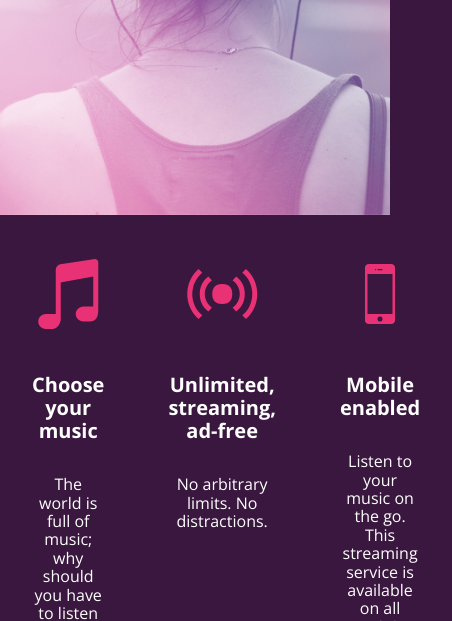
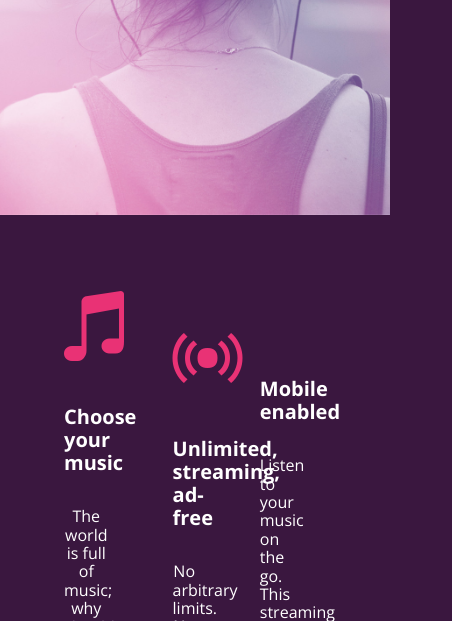
Before and after one commit to brookebogdan/bloc-jams, a plain HTML site: page index.html in a window 390 px wide. Shown: the part 479-1100 px from the top of the page, 452 px wide, since content can reach past the window. Drawn offline with nearby package versions, Linux system fonts and the light colour scheme.

Commit message:
adding media queries

```diff
--- a/index.html
+++ b/index.html
@@ -2,10 +2,12 @@
 <html>
     <head>
         <title>Bloc Jams</title>
+        <meta name="viewport" content="width=device-width, initial-scale=1">
         <link rel="stylesheet" type="text/css" href="http://fonts.googleapis.com/css?family=Open+Sans:400,800,600,700,300">
         <link rel="stylesheet" type="text/css" href="http://code.ionicframework.com/ionicons/2.0.1/css/ionicons.min.css">
         <link rel="stylesheet" type="text/css" href="https://necolas.github.io/normalize.css/7.0.0/normalize.css">
         <link rel="stylesheet" type="text/css" href="styles/main.css">
+        <link rel="stylesheet" type="text/css" href="styles/landing.css">
     </head>
     <body>
     <body class="landing">
@@ -18,18 +20,21 @@
             <h1 class="hero-title">Turn the music up!</h1>
           </section>
         </section>
-        <section class="selling-points">
+        <section class="selling-points container">
                <div class="point">
+               <div class="point column third">
                    <span class="ion-music-note"></span>
                    <h5 class="point-title">Choose your music</h5>
                    <p class="point-description">The world is full of music; why should you have to listen to music that someone else chose?</p>
                 </div>
                 <div class="point">
+                <div class="point column third">
                   <span class="ion-radio-waves"></span>
                   <h5 class="point-title">Unlimited, streaming, ad-free</h5>
                   <p class="point-description">No arbitrary limits. No distractions.</p>
                 </div>
-                <div class ="point">
+                <div class="point">
+                <div class="point column third"
                   <span class="ion-iphone"></span>
                  <h5 class="point-title">Mobile enabled</h5>
                  <p class="point-description">Listen to your music on the go. This streaming service is available on all mobile platforms.</p>
--- /dev/null
+++ b/styles/landing.css
@@ -0,0 +1,49 @@
+body.landing {
+    background-color: rgb(58,23,63);
+}
+
+.hero-content {
+    position: relative;
+    min-height: 600px;
+    background-image: url(../assets/images/bloc_jams_bg.jpg);
+    background-repeat: no-repeat;
+    background-position: center center;
+    background-size: cover;
+}
+
+.hero-content .hero-title {
+    position: absolute;
+    top: 40%;
+    -webkit-transform: translateY(-50%);
+    -moz-transform: translateY(-50%);
+    transform: translateY(-50%);
+    width: 100%;
+    text-align: center;
+    font-size: 4rem;
+    font-weight: 300;
+    text-transform: uppercase;
+    letter-spacing: 0.5rem;
+    text-shadow: 1px 1px 0px rgb(58,23,63);
+}
+
+.selling-points {
+    position: relative;
+
+}
+
+.point {
+    position: relative;
+    padding: 2rem;
+    text-align: center;
+}
+
+.point  .point-title {
+    font-size: 1.25rem;
+}
+
+.ion-music-note,
+.ion-radio-waves,
+.ion-iphone {
+    color: rgb(233,50,117);
+    font-size: 5rem;
+}
--- a/styles/main.css
+++ b/styles/main.css
@@ -1,3 +1,9 @@
+*, *:before, *:after {
+    -moz-box-sizing: border-box;
+    -webkit-box-sizing: border-box;
+    box-sizing: border-box;
+}
+
 html {
     height: 100%;
     font-size: 100%;
@@ -9,65 +15,39 @@ html {
     min-height: 100%;
 }
 
- body.landing {
-     background-color: rgb(58,23,63);
- }
 .navbar {
     padding: 0.5rem;
     background-color: rgb(101,18,95);
 }
 
-.navbar .logo {
+.navbar > .logo {
     position: relative;
     left: 2rem;
 }
-.hero-content {
-     position: relative;
-     min-height: 600px;
-     background-image: url(../assets/images/bloc_jams_bg.jpg);
-     background-repeat: no-repeat;
-     background-position: center center;
-     background-size: cover;
- }
- .hero-content .hero-title {
-     position: absolute;
-     top: 40%;
-     -webkit-transform: translateY(-50%);
-     -moz-transform: translateY(-50%);
-     -ms-transform: translateY(-50%);
-     transform: translateY(-50%);
-     width: 100%;
-     text-align: center;
-     font-size: 4rem;
-     font-weight: 300;
-     text-transform: uppercase;
-     letter-spacing: 0.5rem;
-     text-shadow: 1px 1px 0px rgb(58,23,63);
- }
- .selling-points {
-     position: relative;
-     display: table;
-     width: 100%;
-     -webkit-box-sizing: border-box;
-     -moz-box-sizing: border-box;
-     box-sizing: border-box; /* we'll explain this in a resource */
+
+.container {
+    margin: 0 auto;
+    max-width: 64rem;
 }
 
- .point {
-     display: table-cell;
-     position: relative;
-     width: 33.3%;
-     padding: 2rem;
-     text-align: center;
+@media (min-width: 640px) {
+  html { font-size: 112%; }
 }
 
- .point .point-title {
-     font-size: 1.25rem;
+.column {
+    float: left;
+    padding-left: 1rem;
+    padding-right: 1rem;
   }
 
- .ion-music-note,
- .ion-radio-waves,
- .ion-iphone {
-     color: rgb(233,50,117);
-     font-size: 5rem;
+  .column.full { width: 100%; }
+  .column.two-thirds { width: 66.7%; }
+  .column.half { width: 50%; }
+  .column.third { width: 33.3%; }
+  .column.fourth { width: 25%; }
+  .column.flow-opposite { float: right; }
 }
+
+@media (min-width: 1024px) {
+   html { font-size: 120%; }
+}
```
Lines whose indentation alone changed are shown as unchanged.
